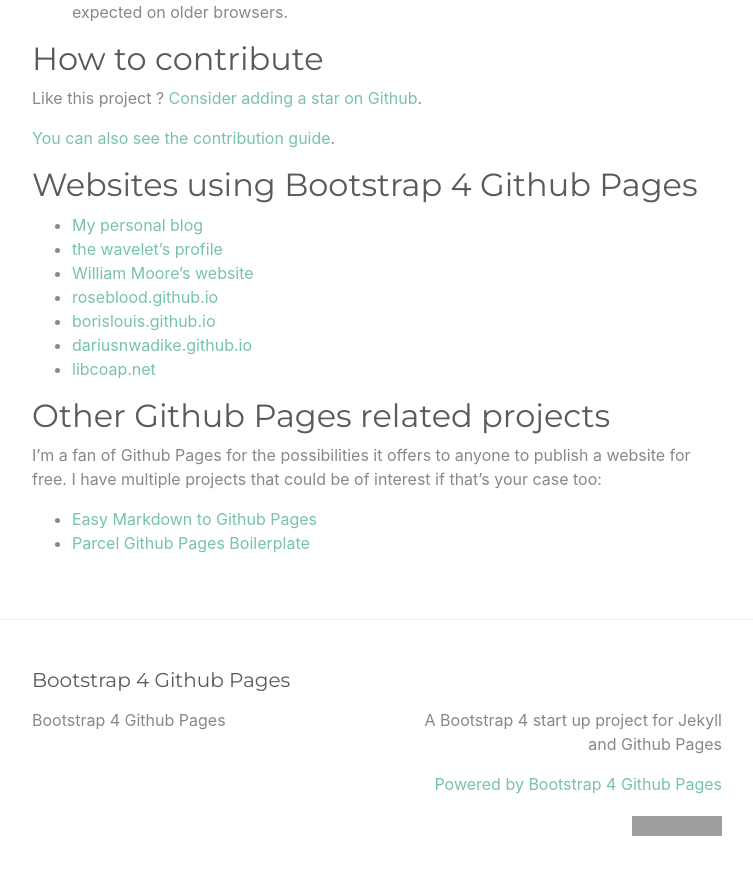
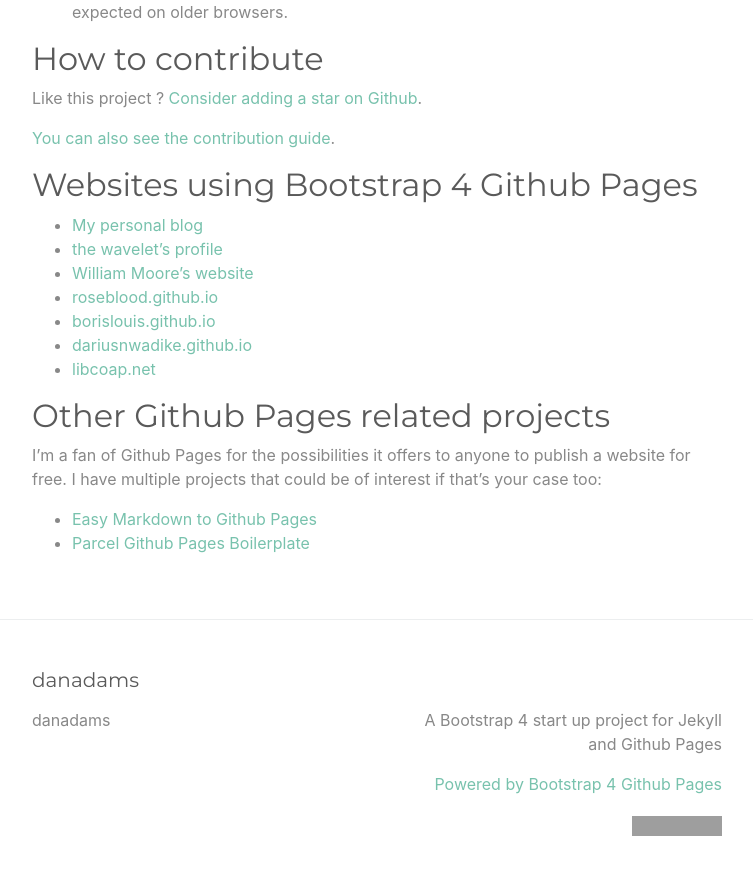
Before and after one commit to dkwygtig/dkwygtig, a Jekyll site: the page built from index.md, in a window 1280 px wide and 900 px high, scrolled down 2544 px. Shown: the top 875 px of the window, without its empty margins (263-1016 px from the left). Built offline with Jekyll 4.4.1, drawn with Linux system fonts in a browser that asks for light colours; some of the changed text lies outside the part shown; grey boxes are pictures that could not be loaded.

Commit message:
Update _config.yml

```diff
--- a/_config.yml
+++ b/_config.yml
@@ -13,7 +13,7 @@
 # you will see them accessed via {{ site.title }}, {{ site.email }}, and so on.
 # You can create any custom variable you would like, and they will be accessible
 # in the templates via {{ site.myvariable }}.
-title: Bootstrap 4 Github Pages
+title: danadams
 email: ""
 description: >- # this means to ignore newlines until "baseurl:"
   A Bootstrap 4 start up project for Jekyll and Github Pages
```
